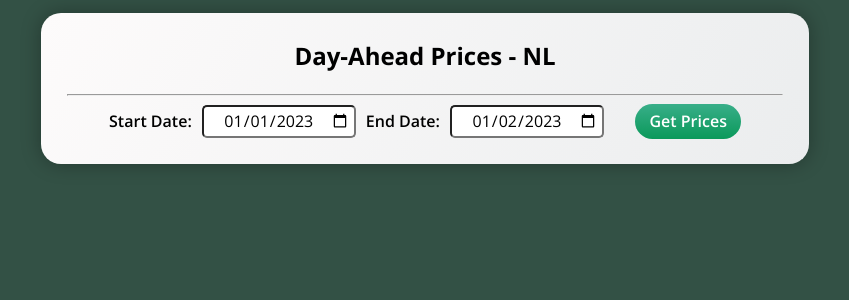
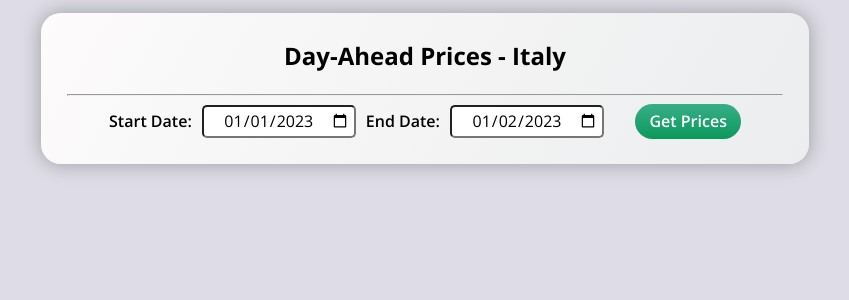
Before and after one commit to yeabsira8/DAP-IT, a Flask app: page / in a window 1280 px wide. Shown: the top 300 px of the page, without its empty margins (215-1064 px from the left). Run offline with Flask 2, Linux system fonts and the light colour scheme.

Commit message:
Update index.html

```diff
--- a/templates/index.html
+++ b/templates/index.html
@@ -4,7 +4,7 @@
     <meta charset="UTF-8" />
     <meta name="viewport" content="width=device-width, initial-scale=1.0" />
     <meta http-equiv="X-UA-Compatible" content="ie=edge" />
-    <title>Day-ahead Prices for the Netherlands</title>
+    <title>Day-ahead Prices - Italy</title>
     <link rel="stylesheet" href="https://cdnjs.cloudflare.com/ajax/libs/normalize/8.0.1/normalize.min.css" />
     <link href="https://fonts.googleapis.com/css?family=Open+Sans:400,600,700" rel="stylesheet" />
     <style>
@@ -12,7 +12,7 @@
         font-family: "Open Sans", sans-serif;
         font-size: 16px;
         line-height: 1.5;
-        background-color: #335145;
+        background-color: #dedde7;
       }
 
       .container {
@@ -147,7 +147,7 @@
   </head>
   <body>
     <div class="container">
-      <h2>Day-Ahead Prices - NL</h2>
+      <h2>Day-Ahead Prices - Italy</h2>
       <hr>
       <form action="/" method="POST">
         <label for="start">Start Date:</label>
```
